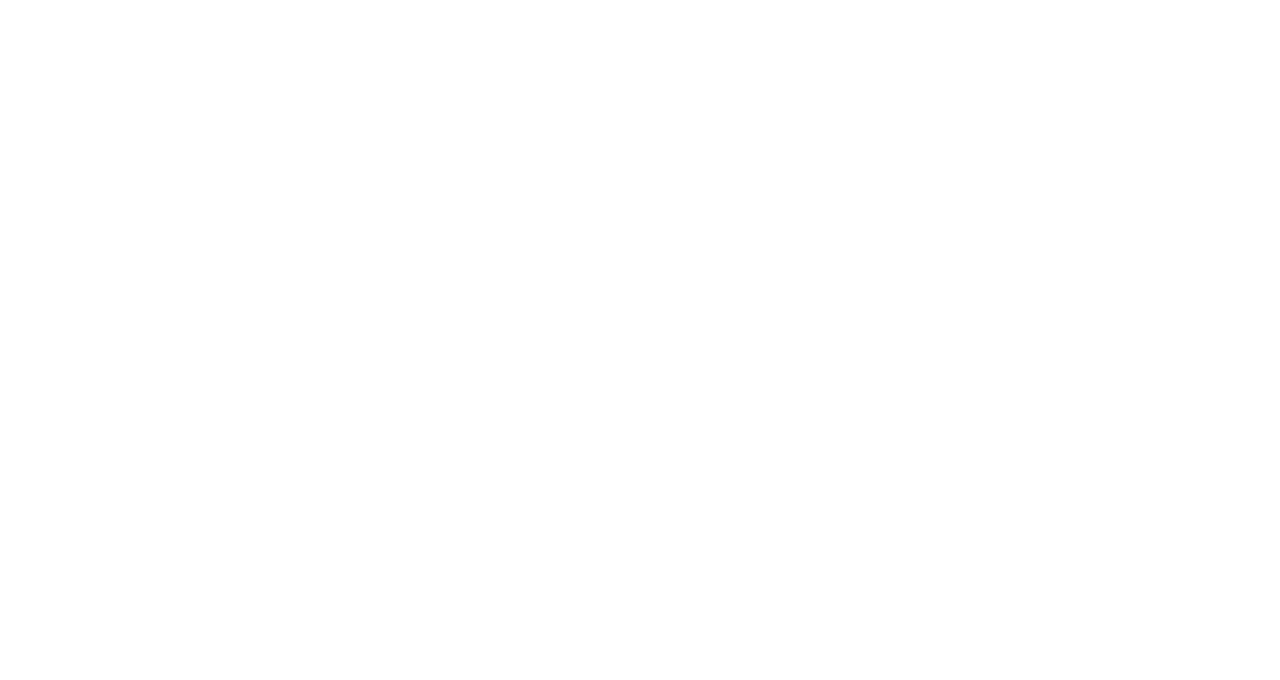
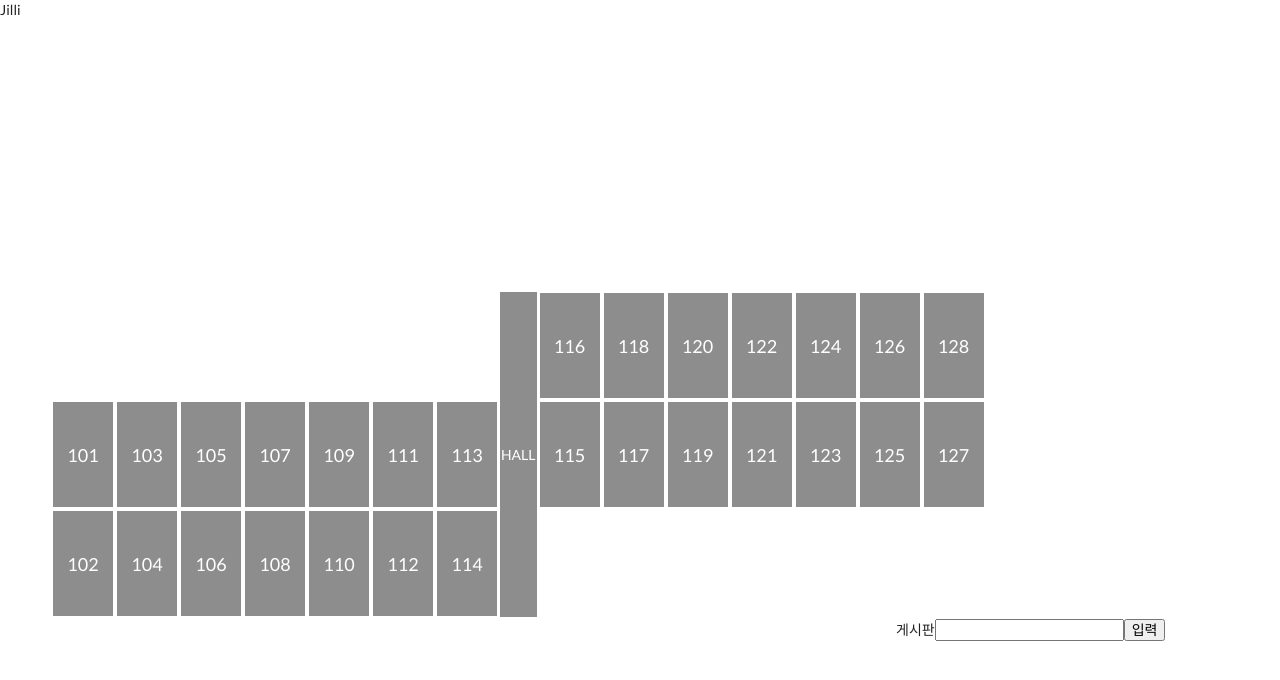
Before and after one commit to iamyouno/MadCamp_Week4, a React (Create React App) app: page /Jilli in a window 1280 px wide. Shown: the top 680 px of the page. Built offline with nearby package versions, Linux system fonts and the light colour scheme.

Commit message:
cobuying, room reply

```diff
--- a/server_co_buying/server.js
+++ b/server_co_buying/server.js
@@ -19,8 +19,10 @@ app.use(cors());
 var port = process.env.PORT || 8080;
 
 var cobuying = require('./models/cobuying');
+var reply = require('./models/reply');
 
 var router_cobuying = require('./routes/cobuyingRoutes')(app, cobuying);
+var router_reply = require('./routes/replyRoutes')(app, reply);
 
 var server = app.listen(port, function () {
     console.log("connect");
--- a/src/App.js
+++ b/src/App.js
@@ -3,6 +3,7 @@ import './App.css';
 import Main from './Main';
 import Sarang from './Sarang';
 import ViewContent from './Co_buying/ViewContent'
+import Jilli from './Jilli'
 
 import { Link, Route, BrowserRouter as Router} from 'react-router-dom'
 
@@ -12,6 +13,7 @@ function App() {
       <Route exact path = '/'><Main/></Route>
       <Route path='/Sarang'><Sarang/></Route>
       <Route path='/co_buying/:id'><ViewContent/></Route>
+      <Route exact path='/Jilli'><Jilli/></Route>
     </Router>
   );
 }
--- /dev/null
+++ b/src/Co_buying/ViewContent.css
@@ -0,0 +1,3 @@
+.button {
+    background-color: white;
+}
--- a/src/Co_buying/ViewContent.js
+++ b/src/Co_buying/ViewContent.js
@@ -1,13 +1,59 @@
-import React from 'react';
-import { useParams } from 'react-router-dom';
+import React, {useEffect, useState} from 'react'
+import {useParams} from 'react-router-dom'
+import Axios from 'axios'
+import './ViewContent.css'
 
 function ViewContent() {
 
-    var {params} = useParams()
-    console.log({params})
+    var body = useParams()
+
+    const [replyContent, setReplyContent] = useState({
+        content:''
+    })
+
+    const [viewReplyContent, setViewReplyContent] = useState([])
+
+    const [viewContent, setViewContent] = useState([])
+
+    useEffect(() => {
+        Axios.get('http://192.249.18.168:8080/api/cobuying/'+body.id, {params: {id: body.id}}).then((response)=>{
+            setViewContent(response.data)
+        })
+    }, [viewContent])
+
+
+    const writeReply = e => {
+        const {_, value} = e.target;
+        setReplyContent({
+            ...replyContent,
+            content: value
+        })
+        console.log(replyContent)
+    }
 
     return(
-        <div>{params}</div>
+        <div>
+            {viewContent.map(element =>
+            <div className='each-content'>
+                <h3>{element.name}, {element.member}</h3>
+                <p>{element.info}</p>
+            </div>
+            )}
+
+
+            <div>
+                <input input className="title-input" type='text' placeholder='댓글' onChange = {writeReply}/>
+                <button className='button' onClick = {()=>{
+                    console.log("hi")
+                    setViewReplyContent(viewReplyContent.concat({...replyContent}))
+                    console.log(viewReplyContent)
+                }}>등록</button>
+            </div>
+            <div>
+                {viewReplyContent.map(element =>
+                    <div>{element.content}</div>)}
+            </div>
+        </div>
     )
 }
 
--- /dev/null
+++ b/src/Jilli.css
@@ -0,0 +1,48 @@
+
+.room {
+    width: 70%;
+}
+
+.room table {
+    position: relative;
+    text-align: center;
+    vertical-align: middle;
+    margin-top: 270px;
+    margin-left: 50px;
+}
+
+.room table tr td {
+    text-align: center;
+    vertical-align: middle;
+}
+
+.room table div {
+    background-color: rgb(141, 141, 141);
+    width: 60px;
+    height: 105px;
+    position: relative;
+    font-size: large;
+    text-align: center;
+    align-items: center;
+    justify-content: center;
+    display: flex;
+    color: white;
+}
+
+.hall {
+    background-color:rgb(141, 141, 141);
+    width: 30%;
+    color: white;
+}
+
+.hall div{
+    color: white;
+    padding-left: auto;
+    padding-right: auto;
+}
+
+.roomMemo {
+    position: relative;
+    float: right;
+    width: 30%;
+}
--- /dev/null
+++ b/src/Jilli.js
@@ -0,0 +1,129 @@
+import React, {useEffect, useState} from 'react'
+import './Jilli.css'
+import { Link, NavLink } from 'react-router-dom';
+import Axios from 'axios';
+
+function Jilli(params) {
+
+
+    const [viewContent, setViewContent] = useState({
+        viewRoomNum: ''
+    })
+
+    const [replyContent, setReplyContent] = useState([])
+
+    // useEffect(() => {
+    //     Axios.get('http://192.249.18.168:8080/api/Jilli/'+'116').then((response)=>{
+    //         setReplyContent(response.data)
+    //     })
+    // }, [replyContent])
+
+    const [postReplyContent, setPostReplyContent] = useState({
+        roomNum: '',
+        text: ''
+    })
+
+
+    const roomMemo = (roomNum) => () => {
+        setViewContent({
+            ...viewContent,
+            viewRoomNum: roomNum
+        })
+
+        setPostReplyContent({
+            ...postReplyContent,
+            roomNum: roomNum
+        })
+
+        Axios.get('http://192.249.18.168:8080/api/Jilli/'+roomNum).then((response)=>{
+            setReplyContent(response.data)
+        })
+    }
+
+    const postReply = () => {
+        Axios.post('http://192.249.18.168:8080/api/Jilli/'+postReplyContent.roomNum, {
+            roomNum: postReplyContent.roomNum,
+            text: postReplyContent.text
+        }).then(function (response) {
+            console.log("response")
+            Axios.get('http://192.249.18.168:8080/api/Jilli/'+postReplyContent.roomNum).then((response)=>{
+            setReplyContent(response.data)
+        })
+
+        })
+    }
+
+    return(
+        <div>
+            <div className='room'>Jilli
+            <table>
+                <tr>
+                    <td></td>
+                    <td></td>
+                    <td></td>
+                    <td></td>
+                    <td></td>
+                    <td></td>
+                    <td></td>
+                    <td rowSpan='3' className='hall'>HALL</td>
+                    <td><div onClick={roomMemo(116)} style={{cursor:'pointer'}}>116</div></td>
+                    <td><div onClick={roomMemo(118)} style={{cursor:'pointer'}}>118</div></td>
+                    <td><div onClick={roomMemo(120)} style={{cursor:'pointer'}}>120</div></td>
+                    <td><div onClick={roomMemo(122)} style={{cursor:'pointer'}}>122</div></td>
+                    <td><Link to ='/Jilli/124'><div>124</div></Link></td>
+                    <td><Link to ='/Jilli/126'><div>126</div></Link></td>
+                    <td><Link to ='/Jilli/128'><div>128</div></Link></td>
+                </tr>
+                <tr>
+                    <td><Link to ='/Jilli/101'><div>101</div></Link></td>
+                    <td><Link to ='/Jilli/103'><div>103</div></Link></td>
+                    <td><Link to ='/Jilli/105'><div>105</div></Link></td>
+                    <td><Link to ='/Jilli/107'><div>107</div></Link></td>
+                    <td><Link to ='/Jilli/109'><div>109</div></Link></td>
+                    <td><Link to ='/Jilli/111'><div>111</div></Link></td>
+                    <td><Link to ='/Jilli/113'><div>113</div></Link></td>
+                    <td><Link to ='/Jilli/115'><div>115</div></Link></td>
+                    <td><Link to ='/Jilli/117'><div>117</div></Link></td>
+                    <td><Link to ='/Jilli/119'><div>119</div></Link></td>
+                    <td><Link to ='/Jilli/121'><div>121</div></Link></td>
+                    <td><Link to ='/Jilli/123'><div>123</div></Link></td>
+                    <td><Link to ='/Jilli/125'><div>125</div></Link></td>
+                    <td><Link to ='/Jilli/127'><div>127</div></Link></td>
+                </tr>
+                <tr>
+                    <td><Link to ='/Jilli/102'><div>102</div></Link></td>
+                    <td><Link to ='/Jilli/104'><div>104</div></Link></td>
+                    <td><Link to ='/Jilli/106'><div>106</div></Link></td>
+                    <td><Link to ='/Jilli/108'><div>108</div></Link></td>
+                    <td><Link to ='/Jilli/110'><div>110</div></Link></td>
+                    <td><Link to ='/Jilli/112'><div>112</div></Link></td>
+                    <td><Link to ='/Jilli/114'><div>114</div></Link></td>
+                </tr>
+            </table>
+            </div>
+
+            <div id='divRoomMemo' className='roomMemo' >
+                {viewContent.viewRoomNum} 게시판
+
+                {replyContent.map(element =>
+                <div>{element.text}</div>)}
+
+                <input onChange={e => {
+                    const {_, value} = e.target
+                    setPostReplyContent({
+                        ...postReplyContent,
+                        text: value
+                    })
+                    console.log(postReplyContent)
+                }}></input>
+                <button onClick={postReply}>입력</button>
+
+            </div>
+        </div>
+    )
+
+}
+
+export default Jilli
+
+// style={{display: 'none'}}
```
Also changed, not shown: server_co_buying/models/reply.js (added, +9 -0 lines), server_co_buying/routes/replyRoutes.js (added, +25 -0 lines), 1 other file (tests, documents, lock files or other folders).
